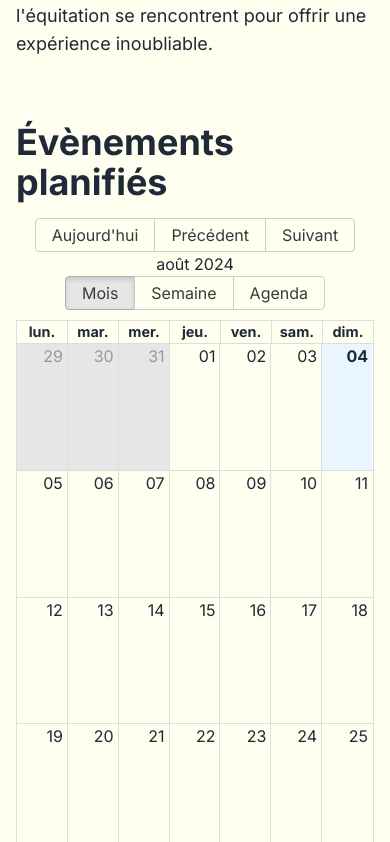
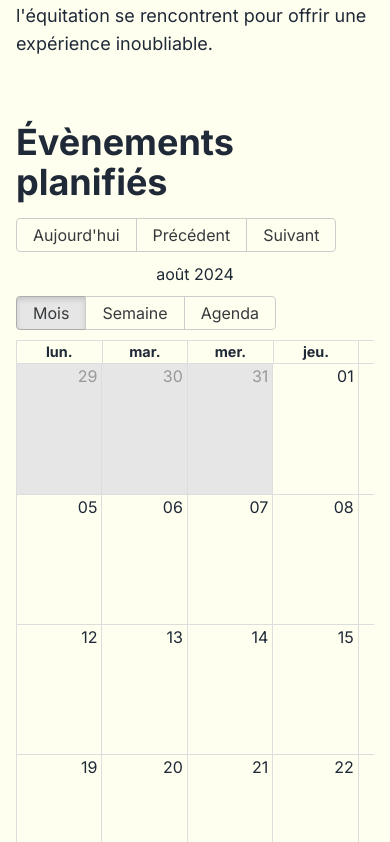
Before and after one commit to Nylio-prog/poneyclubdesportis, a Next.js app: page / in a window 390 px wide. Shown: the part 2201-3043 px from the top of the page. Built offline with nearby package versions, Linux system fonts and the light colour scheme.

Commit message:
improved a-propos text, pension text, calendar scrollable for mobile, animals text

```diff
--- a/app/cavalerie/page.tsx
+++ b/app/cavalerie/page.tsx
@@ -37,7 +37,7 @@ interface AnimalGridProps {
 }
 
 const AnimalGrid: React.FC<AnimalGridProps> = ({ animals }) => (
-  <div className="grid grid-cols-1 sm:grid-cols-2 md:grid-cols-3 lg:grid-cols-4 xl:grid-cols-5 gap-6">
+  <div className="grid grid-cols-2 sm:grid-cols-3 md:grid-cols-4 lg:grid-cols-5 gap-6">
     {animals.map((animal, index) => (
       <AnimalCard key={index} {...animal} />
     ))}
--- a/app/layout.tsx
+++ b/app/layout.tsx
@@ -1,3 +1,4 @@
+import { Analytics } from "@vercel/analytics/react";
 import type { Metadata } from "next";
 import { Inter } from "next/font/google";
 import "./globals.css";
@@ -22,6 +23,7 @@ export default function RootLayout({
         <Header />
         <main>{children}</main>
         <Footer />
+        <Analytics />
       </body>
     </html>
   );
--- a/app/page.tsx
+++ b/app/page.tsx
@@ -76,7 +76,7 @@ export default function Accueil() {
           <p>
             Bienvenue au Poney Club Desportis ! Créé en 2008, notre club est
             situé à Cadenet (84160), au cœur de 27 hectares de nature préservée
-            dans le Parc du Luberon. Nous proposons un large éventail
+            dans le Parc du Luberon (Vaucluse). Nous proposons un large éventail
             d'activités équestres pour tous les niveaux, dès 3 ans. Que vous
             soyez débutant ou cavalier confirmé, vous pouvez profiter de cours
             adaptés, de stages, de promenades, ainsi que de services de pension
--- a/components/Calendar.tsx
+++ b/components/Calendar.tsx
@@ -15,6 +15,8 @@ const localizer = momentLocalizer(moment);
 interface Event {
   startDate: string;
   endDate: string;
+  startHour: string;
+  endHour: string;
   title: string;
   description: string;
   image: string;
@@ -26,32 +28,126 @@ interface CalendarProps {
 
 const Calendar: React.FC<CalendarProps> = ({ events }) => {
   const router = useRouter();
+  const [currentView, setCurrentView] = React.useState("month");
 
   // Convert events to the format expected by react-big-calendar
-  const calendarEvents = events.map((event) => ({
-    title: event.title,
-    start: new Date(event.startDate),
-    end: new Date(event.endDate),
-    allDay: true,
-  }));
+  const calendarEvents = events.map((event) => {
+    const startDateTime = moment(
+      `${event.startDate} ${event.startHour}`,
+      "YYYY-MM-DD HH:mm"
+    ).toDate();
+    const endDateTime = moment(
+      `${event.endDate} ${event.endHour}`,
+      "YYYY-MM-DD HH:mm"
+    ).toDate();
+    return {
+      title: event.title,
+      start: startDateTime,
+      end: endDateTime,
+      allDay: false,
+    };
+  });
 
-  const handleSelectEvent = (event: any) => {
+  const handleSelectEvent = () => {
     router.push("/actualites");
   };
 
-  const EventComponent = (event: any) => (
-    <Tippy content={event.title}>
+  const EventComponent = ({ event }: { event: any }) => (
+    <Tippy
+      content={`${event.title}\n${moment(event.start).format(
+        "HH:mm"
+      )} - ${moment(event.end).format("HH:mm")}`}
+    >
       <button
         title=""
         className="bg-[var(--deep-burgundy)] text-[var(--ivory)] p-1 rounded max-w-full overflow-hidden text-ellipsis break-words"
       >
         {event.title}
+        <br />
+        {moment(event.start).format("HH:mm")} -{" "}
+        {moment(event.end).format("HH:mm")}
       </button>
     </Tippy>
   );
 
+  const customDayPropGetter = (date: Date) => {
+    if (currentView === "agenda") {
+      return {
+        style: {
+          backgroundColor: "var(--deep-burgundy)",
+          color: "white",
+        },
+      };
+    }
+    return {};
+  };
+
+  const customEventPropGetter = (
+    event: any,
+    start: Date,
+    end: Date,
+    isSelected: boolean
+  ) => {
+    const baseStyle = {
+      backgroundColor: "var(--deep-burgundy)",
+      border: "none",
+    };
+    if (currentView === "agenda") {
+      return {
+        style: {
+          ...baseStyle,
+          color: "white",
+          borderRadius: "5px",
+          padding: "2px 5px",
+        },
+      };
+    }
+    return { style: baseStyle };
+  };
+
+  const customStyles = `
+    .rbc-calendar {
+      width: 100%;
+      overflow-x: auto;
+    }
+    .rbc-month-view, .rbc-agenda-view {
+      min-width: 600px; /* Adjust this value as needed */
+    }
+    .rbc-month-view {
+      overflow-x: auto;
+    }
+    .rbc-row {
+      flex-wrap: nowrap;
+    }
+    .rbc-agenda-view table {
+      width: 100%;
+    }
+    @media (max-width: 768px) {
+      .rbc-toolbar {
+        flex-direction: column;
+        align-items: stretch;
+      }
+      .rbc-toolbar-label {
+        margin: 10px 0;
+      }
+    }
+
+    /* Higher cells with events in month view */
+    .rbc-month-view .rbc-month-row {
+      min-height: 130px; /* Adjust this value for desired height */
+    }
+    .rbc-month-view .rbc-event {
+      font-size: 12px;
+      padding: 2px 3px;
+      border-radius: 3px;
+      margin-top: 1px;
+      margin-bottom: 1px;
+    }
+  `;
+
   return (
     <div className="min-h-[500px] h-[90vh] md:h-[75vh] max-h-[900px] w-full">
+      <style>{customStyles}</style>
       <BigCalendar
         messages={{
           next: "Suivant",
@@ -59,7 +155,8 @@ const Calendar: React.FC<CalendarProps> = ({ events }) => {
           today: "Aujourd'hui",
           month: "Mois",
           week: "Semaine",
-          day: "Jour",
+          agenda: "Agenda",
+          allDay: "Toute la journée",
           noEventsInRange:
             "Aucun évènement de prévu sur la période sélectionnée",
         }}
@@ -70,15 +167,12 @@ const Calendar: React.FC<CalendarProps> = ({ events }) => {
         style={{ height: "100%" }}
         views={["month", "week", "agenda"]}
         onSelectEvent={handleSelectEvent}
+        onView={(view) => setCurrentView(view)}
         components={{
           event: EventComponent,
         }}
-        eventPropGetter={(event) => ({
-          style: {
-            backgroundColor: "var(--deep-burgundy)",
-            border: "none",
-          },
-        })}
+        eventPropGetter={customEventPropGetter}
+        dayPropGetter={customDayPropGetter}
       />
     </div>
   );
--- a/data/events.ts
+++ b/data/events.ts
@@ -3,6 +3,8 @@ export const events = [
     title: "Portes ouvertes Dimanche 8 Septembre de 15h à 18h",
     startDate: "2024-09-08",
     endDate: "2024-09-08",
+    startHour: "15:00",
+    endHour: "18:00",
     description:
       "Nous vous invitons à découvrir notre poney club lors de nos portes ouvertes ! Venez visiter les installations, rencontrer notre équipe, et vous renseigner sur nos cours, tarifs et modalités d’inscription pour la saison à venir. Des baptêmes à poney seront également proposés pour les plus jeunes. Une belle occasion de passer un moment convivial en famille et de partager notre passion des chevaux. Nous vous attendons nombreux !",
     image: "/events/portes_ouvertes.jpg",
@@ -11,6 +13,8 @@ export const events = [
     title: "Début des cours le 9 Septembre",
     startDate: "2024-09-09",
     endDate: "2024-09-09",
+    startHour: "08:00",
+    endHour: "18:00",
     description:
       "Nous reprenons les cours à partir du 9 Septembre, nous espèrons vous retrouver !",
     image: "/events/reprise_cours.jpg",
@@ -20,6 +24,8 @@ export const events = [
       "Forum des Associations à Cadenet – Samedi 14 septembre, dès 15h, devant la mairie",
     startDate: "2024-09-09",
     endDate: "2024-09-09",
+    startHour: "15:00",
+    endHour: "18:00",
     description:
       "Retrouvez-nous au forum des associations de Cadenet pour découvrir notre poney club ! Nous serons présents pour vous donner toutes les informations sur nos cours, nos tarifs et les inscriptions pour la saison à venir. C’est l’occasion idéale pour poser vos questions et préparer votre rentrée équestre. Venez nombreux nous rencontrer devant la mairie !",
     image: "/events/place_mairie.jpg",
--- a/package.json
+++ b/package.json
@@ -13,6 +13,7 @@
     "@radix-ui/react-popover": "^1.1.1",
     "@radix-ui/react-slot": "^1.1.0",
     "@tippyjs/react": "^4.2.6",
+    "@vercel/analytics": "^1.3.1",
     "class-variance-authority": "^0.7.0",
     "clsx": "^2.1.1",
     "date-fns": "^3.6.0",
```
Also changed, not shown: app/a-propos/page.tsx (+33 -21 lines), app/pensions/page.tsx (+30 -36 lines), data/animals.ts (+5 -4 lines), 1 other file (tests, documents, lock files or other folders).
